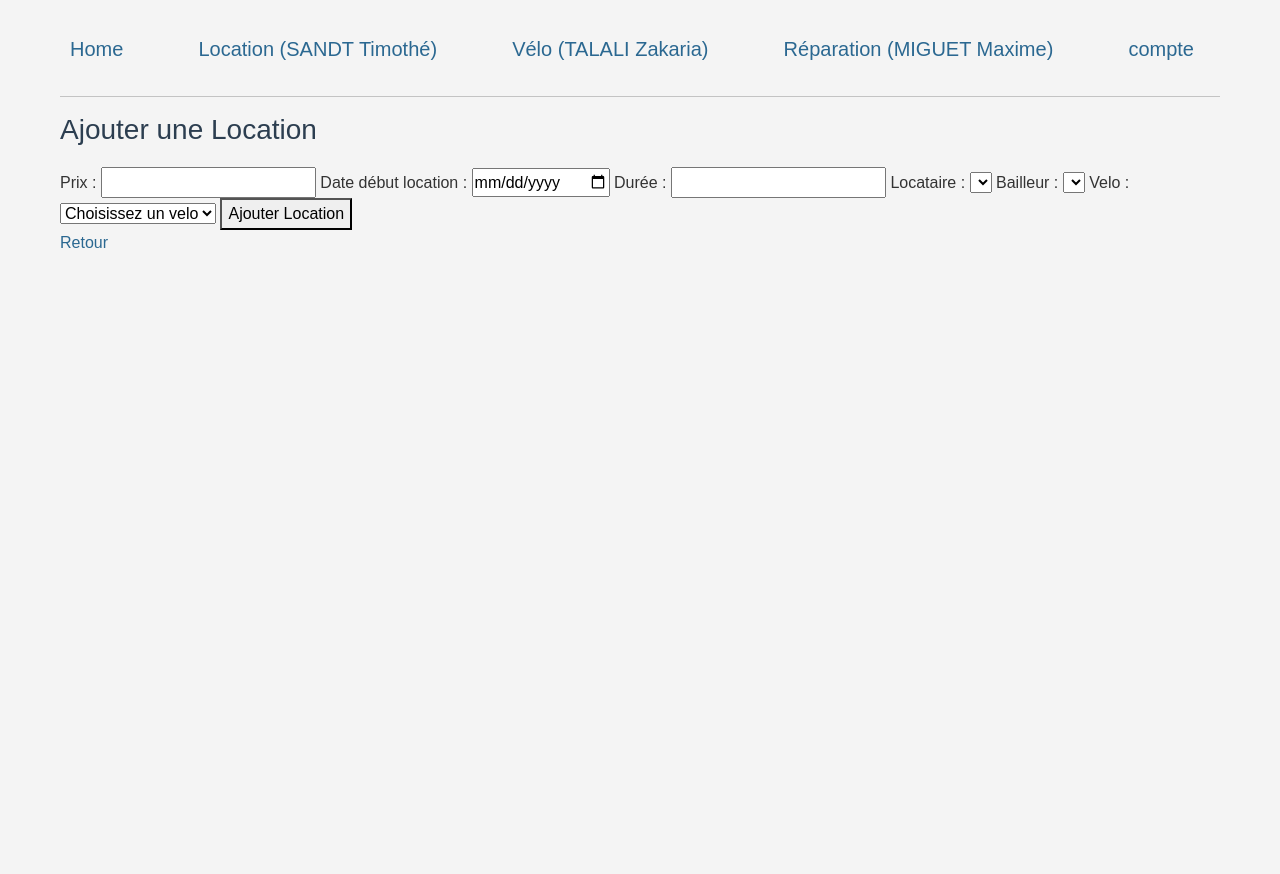
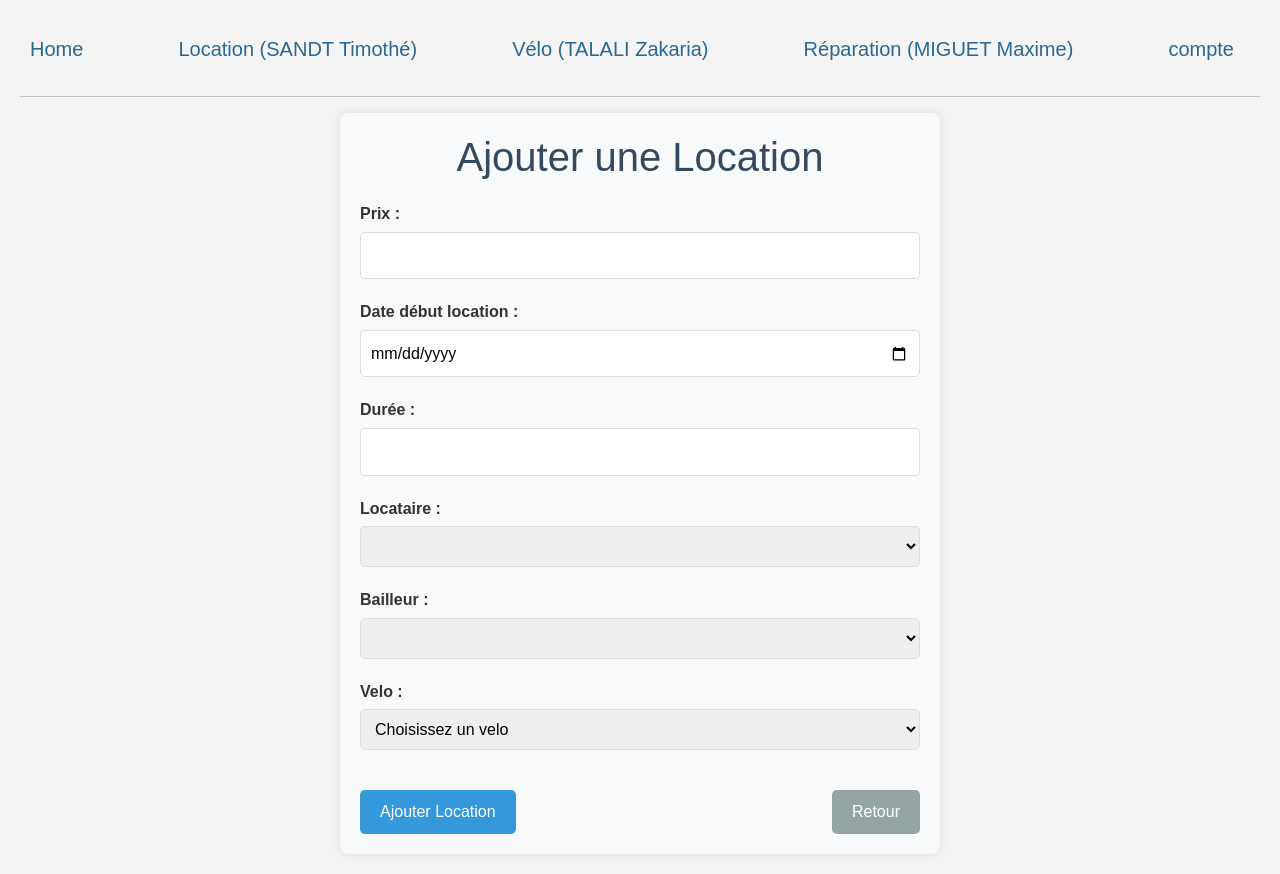
Before and after one commit to TimotheSandt/SAE1.03-1.04, a Flask app: template www/templates/location/add_location.html in a window 1280 px wide. Before the commit the page ends 248 px from the top, so only its background shows below. Run offline with Flask 3, Linux system fonts and the light colour scheme; the template is opened without the code that fills it, so the values that code supplies are empty; some libraries are stand-ins or nearby versions.

Commit message:
update style

```diff
--- /dev/null
+++ b/www/static/css/form.css
@@ -0,0 +1,76 @@
+.form-container {
+    max-width: 600px;
+    margin: 0 auto;
+    padding: 20px;
+    background-color: #f8f9fa;
+    border-radius: 8px;
+    box-shadow: 0 0 10px rgba(0, 0, 0, 0.1);
+}
+
+h2 {
+    color: #3498db;
+    margin-bottom: 20px;
+    text-align: center;
+}
+
+.edit-add-form {
+    display: flex;
+    flex-direction: column;
+    gap: 20px;
+}
+
+.form-group {
+    display: flex;
+    flex-direction: column;
+}
+
+label {
+    margin-bottom: 5px;
+    font-weight: bold;
+    color: #333;
+}
+
+input[type="number"],
+input[type="date"],
+select {
+    width: 100%;
+    padding: 10px;
+    border: 1px solid #ddd;
+    border-radius: 5px;
+}
+
+select {
+    padding-right: 30px;
+}
+
+.form-actions {
+    display: flex;
+    justify-content: space-between;
+    align-items: center;
+    margin-top: 20px;
+}
+
+.btn {
+    padding: 10px 20px;
+    border: none;
+    border-radius: 5px;
+    transition: background-color 0.3s;
+}
+
+.btn-primary {
+    background-color: #3498db;
+    color: white;
+}
+
+.btn-primary:hover {
+    background-color: #2980b9;
+}
+
+.btn-secondary {
+    background-color: #95a5a6;
+    color: white;
+}
+
+.btn-secondary:hover {
+    background-color: #7f8c8d;
+}
--- a/www/static/css/style.css
+++ b/www/static/css/style.css
@@ -42,41 +42,119 @@ body {
     background-color: #f4f4f4;
     margin: 0;
     padding: 20px;
-    max-width: 1200px;
+    max-width: 1400px;
     margin: 0 auto;
 }
 
-h1, h2, h3, h4 {
+h1 {
+    color: #34495e;
+    margin-bottom: 20px;
+    text-align: center;
+}
+
+h2, h3, h4 {
     margin-bottom: 20px;
     color: #2c3e50;
 }
 
-.table-container {
-    overflow-x: auto;
-    margin-bottom: 30px;
+/*****************************************/
+
+.location-list-container {
+    max-width: 1200px;
+    margin: 0 auto;
+    padding: 20px;
+    background-color: #f5f7fa;
 }
 
-table {
+.action-buttons {
+    display: flex;
+    justify-content: space-between;
+    margin-bottom: 20px;
+}
+
+.btn {
+    padding: 10px 20px;
+    border: none;
+    border-radius: 4px;
+    cursor: pointer;
+    font-size: 16px;
+    text-decoration: none;
+    transition: background-color 0.5s, color 0.5s;
+}
+
+.btn-primary {
+    background-color: #3498db;
+    color: white;
+}
+
+.btn-primary:hover {
+    background-color: #2980b9;
+}
+
+.btn-secondary {
+    background-color: #d6dbdf;
+    color: #2c3e50;
+}
+
+.btn-secondary:hover {
+    background-color: #aeb6bf;
+    color: #2c3e50;
+}
+
+.table {
     width: 100%;
     border-collapse: collapse;
-    min-width: 600px;
+    margin-bottom: 20px;
+    background-color: #fff;
+    box-shadow: 0 0 10px rgba(0, 0, 0, 0.1);
 }
 
-th, td {
+.table th,
+.table td {
     padding: 12px;
     text-align: left;
-    border-bottom: 1px solid #ddd;
+    border-bottom: 1px solid #ecf0f1;
 }
 
-thead {
-    background-color: #2c3e50;
-    color: #fff;
+.table thead {
+    background-color: #34495e;
+    color: white;
 }
 
-tbody tr:nth-child(even) {
-    background-color: #f2f2f2;
+.table tbody tr:nth-child(even) {
+    background-color: #f8f9fa;
 }
 
-tbody tr:hover {
-    background-color: #e6e6e6;
+.table tbody tr:hover {
+    background-color: #ecf0f1;
 }
+
+.btn-sm {
+    padding: 5px 10px;
+    font-size: 14px;
+}
+
+.btn-edit {
+    background-color: #fbc531;
+    border: 1px solid #f7d794;
+}
+
+.btn-edit:hover {
+    background-color: #e1a722;
+}
+
+.btn-delete {
+    background-color: #d63031;
+    border: 1px solid #ff6b6b;
+}
+
+.btn-delete:hover {
+    background-color: #b52b27;
+}
+
+.no-data {
+    text-align: center;
+    font-style: italic;
+    color: #7f8c8d;
+    margin-top: 20px;
+}
--- a/www/templates/layout.html
+++ b/www/templates/layout.html
@@ -31,7 +31,7 @@
     {% endif %}
     {% endwith %}
     {% block body %}
-        <h2 style="color:blue">layout.html</h2>
+        <h2>layout.html</h2>
     {% endblock %}
 </main>
 {% block javascripts %}
--- a/www/templates/location/add_location.html
+++ b/www/templates/location/add_location.html
@@ -1,29 +1,32 @@
 {% extends "layout.html" %}
 
-{% block title %}
-Location
+{% block title %}Ajouter une Location{% endblock %}
+
+{% block style %}
+    <link rel="stylesheet" href="{{ url_for('static', filename='css/form.css') }}">
 {% endblock %}
 
+{% block body %}
+    <div class="form-container">
+        <h1>Ajouter une Location</h1>
 
-{% block body %}
+        <form action="/location/add" method="POST" class="edit-add-form">
+            <div class="form-group">
+                <label for="prix">Prix : </label>
+                <input type="number" name="prix" id="prix" value="{{ location.prix }}" step="1" required>
+            </div>
 
+            <div class="form-group">
+                <label for="date">Date début location : </label>
+                <input type="date" name="date" id="date" value="{{ location.date }}" required>
+            </div>
 
-<h3>Ajouter une Location</h3>
+            <div class="form-group">
+                <label for="duree">Durée : </label>
+                <input type="number" name="duree" id="duree" value="{{ location.duree }}" required>
+            </div>
 
-<form action="/location/add" method="POST">
-
-
-    <label for="prix">Prix : </label>
-    <input type="number" name="prix" id="prix" value={{ location.prix }} step="0.01" required>
-
-    <label for="date">Date début location : </label>
-    <input type="date" name="date" id="date" value={{ location.date }} required>
-
-    <label for="duree">Durée : </label>
-    <input type="number" name="duree" id="duree" value={{ location.duree }} required>
-
-
-
+            <div class="form-group">
                 <label for="locataire">Locataire : </label>
                 <select name="locataire" id="locataire" required>
                     {% if location.locataire == None %}
@@ -36,7 +39,9 @@ Location
                         </option>
                     {% endfor %}
                 </select>
+            </div>
 
+            <div class="form-group">
                 <label for="bailleur">Bailleur : </label>
                 <select name="bailleur" id="bailleur" required>
                     {% if location.bailleur == None %}
@@ -49,7 +54,9 @@ Location
                         </option>
                     {% endfor %}
                 </select>
+            </div>
 
+            <div class="form-group">
                 <label for="velo">Velo : </label>
                 <select name="velo" id="velo" required>
                     <option value="" selected disabled hidden>Choisissez un velo</option>
@@ -59,11 +66,12 @@ Location
                         </option>
                     {% endfor %}
                 </select>
+            </div>
 
-
-    <button type="submit">Ajouter Location</button>
-
+            <div class="form-actions">
+                <button type="submit" class="btn btn-primary">Ajouter Location</button>
+                <a href="/location/show" class="btn btn-secondary">Retour</a>
+            </div>
         </form>
-
-<a href="/location/show">Retour</a>
+    </div>
 {% endblock %}
```
Also changed, not shown: www/templates/location/edit_location.html (+38 -21 lines), www/templates/location/show_location.html (+28 -31 lines). Lines whose indentation alone changed are shown as unchanged.
